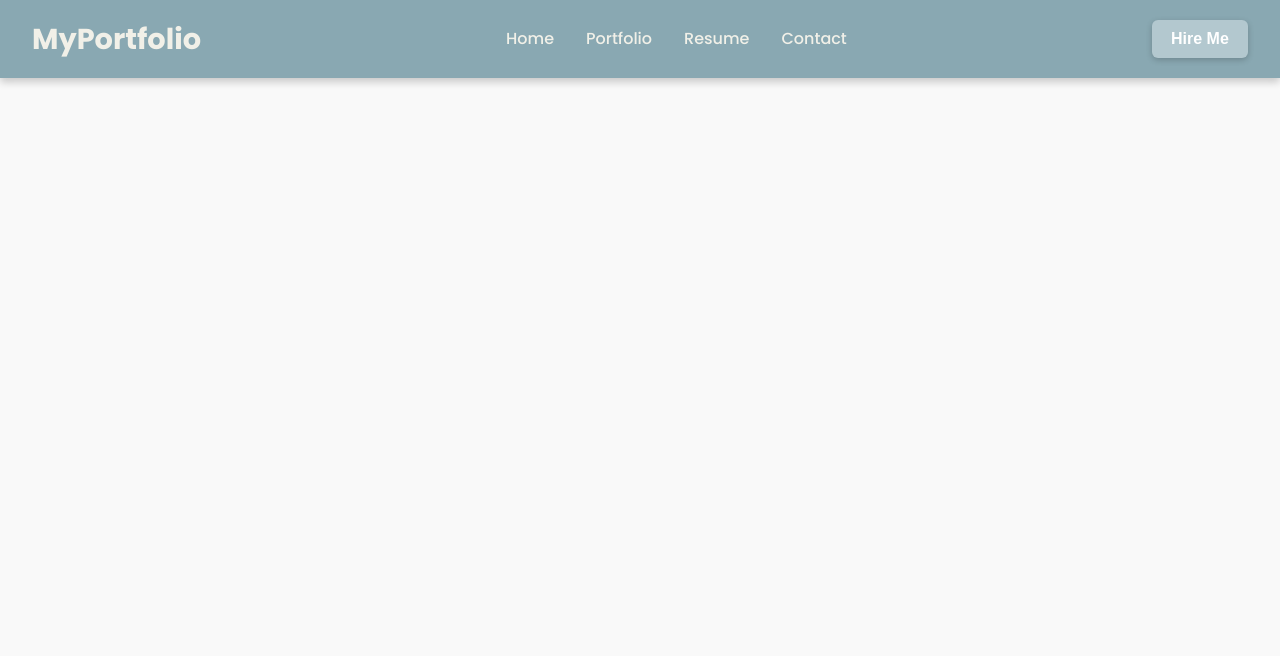
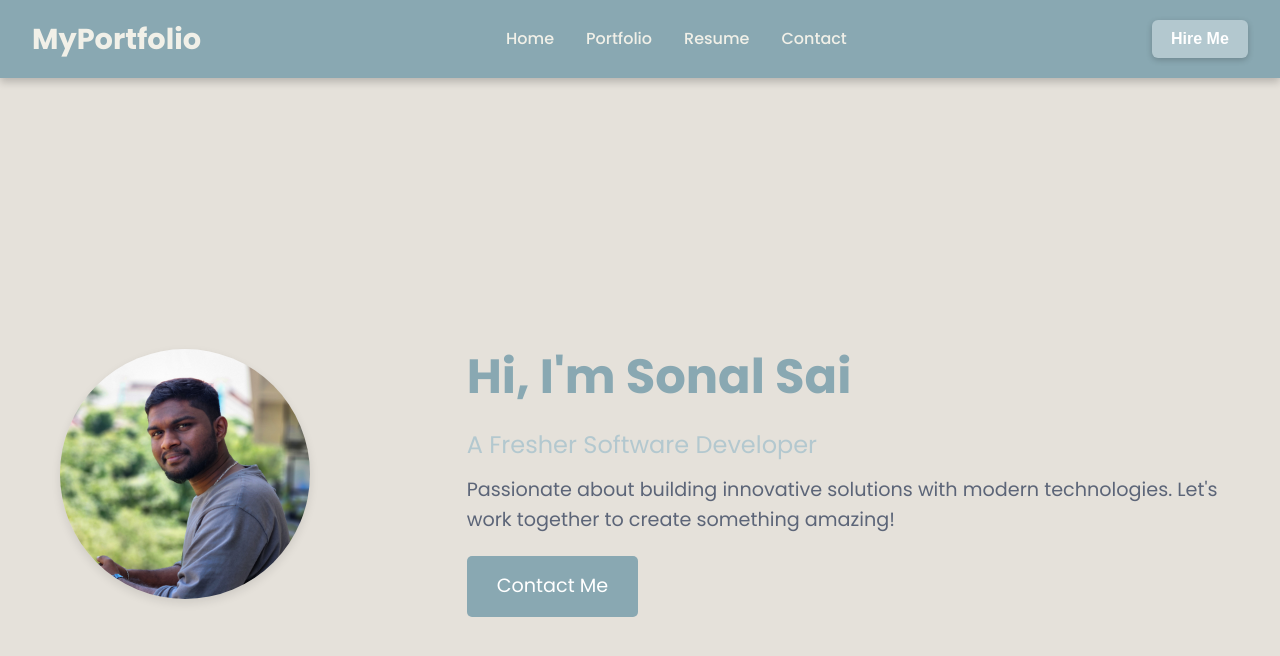
Before and after one commit to sonal-aot/my-portfolio, a React (Vite) app: page / in a window 1280 px wide. Shown: the top 656 px of the page. Built offline with nearby package versions, Linux system fonts and the light colour scheme; a web font is replaced by a local one.

Commit message:
"Added mainContainer class to App component and imported Profile component"

```diff
--- a/src/App.css
+++ b/src/App.css
@@ -0,0 +1,3 @@
+.mainContainer{
+  background-color: #f0f0f0;
+}
--- a/src/App.jsx
+++ b/src/App.jsx
@@ -1,12 +1,14 @@
 import './App.css'
 import Header from './components/Header/Header'
+import Profile from './components/Profile/Profile'
 
 function App() {
 
   return (
-    <>
+    <div className='mainContainer'>
       <Header/>
-    </>
+      <Profile/>
+    </div>
   )
 }
 
--- /dev/null
+++ b/src/components/Profile/Profile.jsx
@@ -0,0 +1,26 @@
+/* eslint-disable no-unused-vars */
+import React from 'react';
+import '../../styles/components/Profile/Profile.scss';
+import profileImage from "../../assets/images/profile.jpg";
+
+const Profile = () => {
+  return (
+    <section className="profile">
+      <div className="profileContent">
+        <div className="profileImageContainer">
+          <img src={profileImage} alt="Sonal Sai" className="profileImage" />
+        </div>
+        <div className="profileText">
+          <h1 className="profileTitle">Hi, I'm Sonal Sai</h1>
+          <p className="profileSubtitle">A Fresher Software Developer</p>
+          <p className="profileDescription">
+            Passionate about building innovative solutions with modern technologies. Let's work together to create something amazing!
+          </p>
+          <a href="#contact" className="ctaButton">Contact Me</a>
+        </div>
+      </div>
+    </section>
+  );
+};
+
+export default Profile;
--- /dev/null
+++ b/src/styles/components/Profile/Profile.scss
@@ -0,0 +1,92 @@
+.profile {
+  display: flex;
+  justify-content: center;
+  align-items: center;
+  height: 100vh;
+  background-color: #E5E1DA; /* Accent Color 1 */
+  color: #312d42; /* Dark Text Color */
+  padding: 0 20px;
+
+  .profileContent {
+    display: flex;
+    align-items: center;
+    max-width: 1200px;
+    margin: 0 auto;
+    padding: 20px;
+    text-align: left;
+
+    .profileImageContainer {
+      flex: 1;
+      padding-right: 30px;
+    }
+
+    .profileImage {
+      width: 250px; /* Adjust image size */
+      height: 250px;
+      object-fit: cover;
+      border-radius: 50%;
+      box-shadow: 0 4px 10px rgba(0, 0, 0, 0.1);
+    }
+
+    .profileText {
+      flex: 2;
+    }
+
+    .profileTitle {
+      font-size: 3rem;
+      font-weight: 700;
+      color: #89A8B2; /* Primary Color */
+      margin-bottom: 10px;
+    }
+
+    .profileSubtitle {
+      font-size: 1.5rem;
+      color: #B3C8CF; /* Secondary Color */
+      margin-bottom: 10px;
+    }
+
+    .profileDescription {
+      font-size: 1.2rem;
+      color: #5c6578; /* Lighter color for description */
+      margin-bottom: 20px;
+      line-height: 1.6;
+    }
+
+    .ctaButton {
+      font-size: 1.2rem;
+      background-color: #89A8B2; /* Primary Color */
+      color: #fff;
+      padding: 15px 30px;
+      text-decoration: none;
+      border-radius: 5px;
+      transition: background-color 0.3s ease;
+      display: inline-block;
+      text-align: center;
+
+      &:hover {
+        background-color: #B3C8CF; /* Hover effect */
+      }
+    }
+  }
+}
+
+@media (max-width: 768px) {
+  .profileContent {
+    flex-direction: column;
+    text-align: center;
+
+    .profileImageContainer {
+      padding-right: 0;
+      margin-bottom: 20px;
+    }
+
+    .profileImage {
+      width: 200px;
+      height: 200px;
+    }
+
+    .profileText {
+      flex: 1;
+    }
+  }
+}
```
